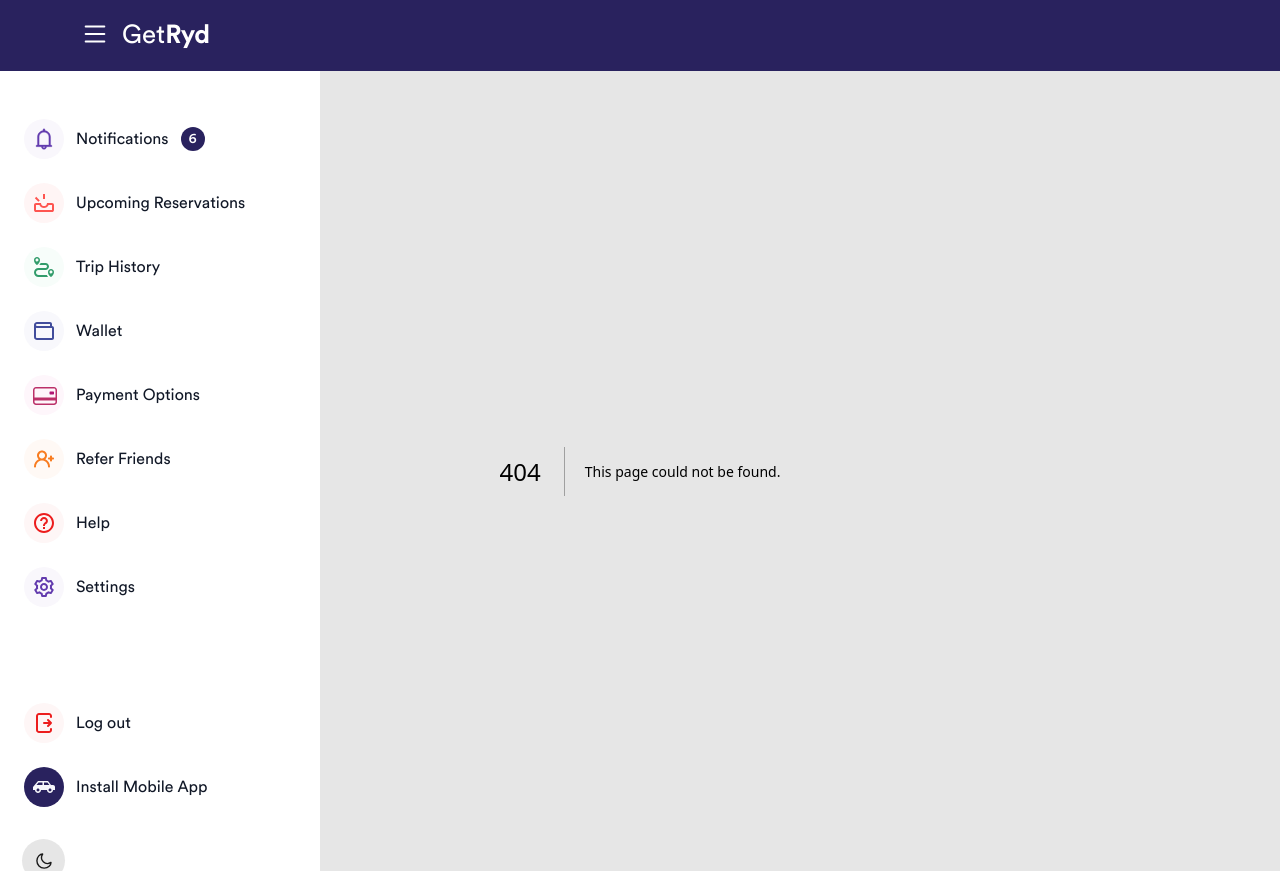
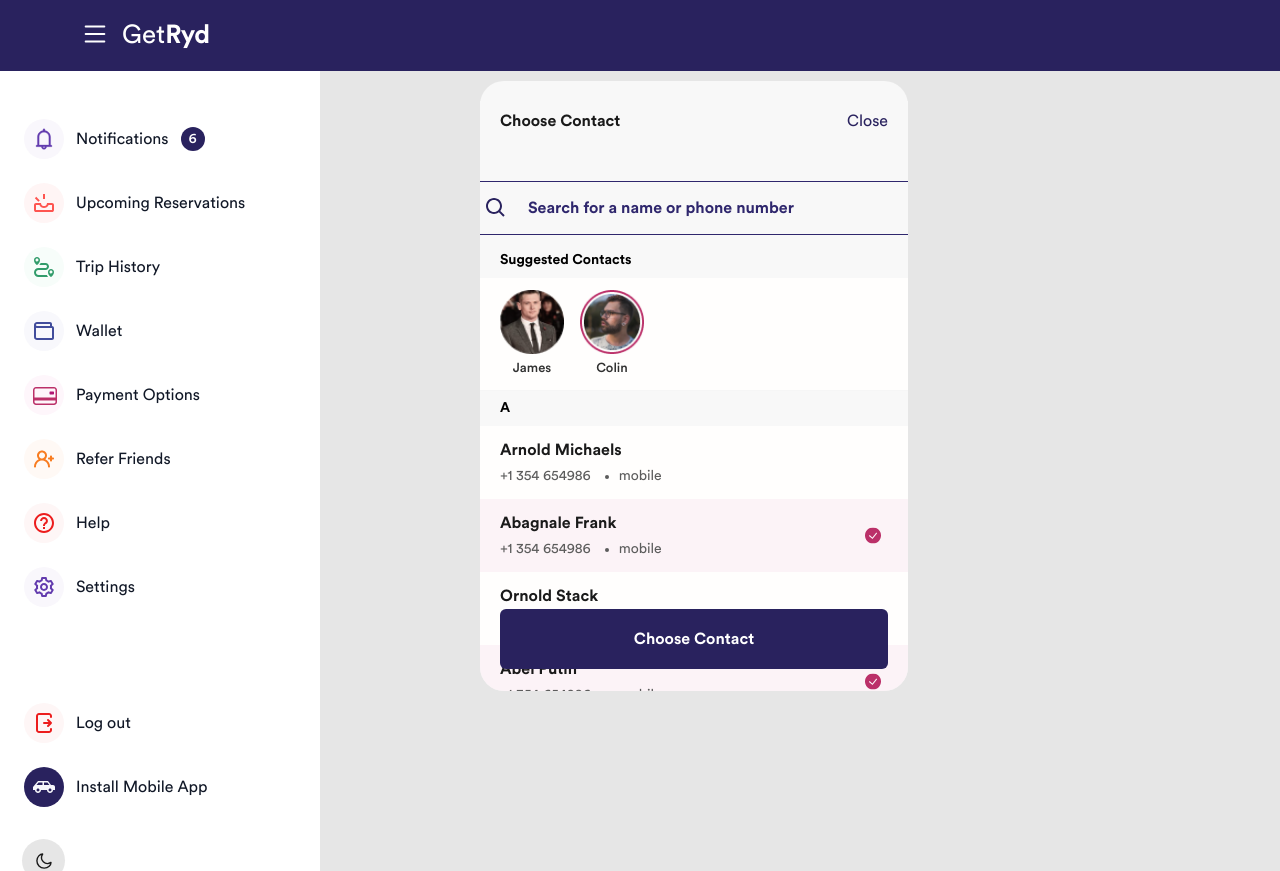
Before and after one commit to shohan-ch/ride-sharing-platform, a Next.js app: page /request_ride/sharetrip_contact_list in a window 1280 px wide. Before the commit this address had no page. Built offline with nearby package versions, Linux system fonts and the light colour scheme.

Commit message:
request ride pages some fix

```diff
--- /dev/null
+++ b/src/components/RequestRide/ShareContactList/ShareContactListView.jsx
@@ -0,0 +1,104 @@
+import InputFieldWithIcon from "@/components/Forms/InputFieldWithIcon";
+import ContactList from "@/components/Utils/List/ContactList";
+import RequestRideShareContactList from "@/components/Utils/List/RequestRideShareContactList";
+import Link from "next/link";
+import Router from "next/router";
+const ShareContactListView = () => {
+  const clickHandeler = () => {
+    Router.push("/request_ride");
+  };
+  let getContacts = [
+    {
+      name: "Arnold Michaels",
+      mobile: "+1 354 654986",
+      type: "mobile",
+    },
+    {
+      name: "Abagnale Frank",
+      mobile: "+1 354 654986",
+      type: "mobile",
+      status: true,
+    },
+    {
+      name: "Ornold Stack",
+      mobile: "+1 354 654986",
+      type: "mobile",
+    },
+    {
+      name: "Abel Putin",
+      mobile: "+1 354 654986",
+      type: "mobile",
+      status: true,
+    },
+  ];
+  let suggestedContacts = [
+    {
+      name: "James",
+      image: "Ellipse 23james.png",
+    },
+    {
+      name: "Colin",
+      image: "Frame 145.png",
+    },
+  ];
+  return (
+    <>
+      <section className="sec items-center justify-center md:block md:h-full md:w-full lg:flex lg:justify-start lg:pl-[480px] lg:pt-[10px] 2xs:block 2xs:h-full 2xs:w-full">
+        <div className="wrapper relative h-full bg-gray-1 pt-5 dark:bg-dark-bg sm:dark:border-0 lg:w-[428px] lg:rounded-3xl lg:dark:border 2xl:min-h-[85vh] 3xl:min-h-[88vh] 2xs:w-auto 2xs:pb-10 2xs:dark:border-0">
+          <div className="h-full overflow-y-auto overflow-x-hidden rounded-b-3xl border-0 dark:bg-dark-bg sm:pt-0 sm:text-left lg:h-[450px] lg:pt-0 xl:h-[590px] 2xl:h-[490px] 3xl:h-[750px] 2xs:px-0 2xs:pt-0 2xs:text-left">
+            <div className="flex items-center justify-between bg-gray-1 px-5 pt-2 pb-[30px] dark:bg-dark-bg md:pb-12">
+              <h1 className="t font-extrabold text-black dark:text-white 2xl:text-22 3xl:text-[24px] 2xs:text-[18px]">
+                Choose Contact
+              </h1>
+              <Link
+                href="/account_setting/trusted_contact"
+                className="text-bold text-[16px] text-[#29225E] dark:text-white"
+              >
+                Close
+              </Link>
+            </div>
+
+            <InputFieldWithIcon
+              leftIconName="searchHelp"
+              placeholder="Search for a name or phone number"
+              className=" !rounded-none border-y-[1px] border-[#2F276D] bg-gray-1 py-3 pl-12 placeholder:text-[#2F276D]"
+            />
+
+            <div className="dark:bg- mb-16 w-full bg-gray-1">
+              <h1 className="py-[7px] pl-5 text-[12px] font-bold dark:text-white  md:text-[14px]">
+                Suggested Contacts
+              </h1>
+              <div className="flex items-start gap-4 border-b-[1px] border-[#F6F6F6] bg-bg-color px-5 py-3 dark:border-[#383838] dark:bg-dark-bg">
+                {/* Suggested Contatcs */}
+                {suggestedContacts.length > 0 &&
+                  suggestedContacts.map((contact, index) => (
+                    <RequestRideShareContactList
+                      name={contact.name}
+                      image={contact.image}
+                    />
+                  ))}
+              </div>
+
+              <h1 className="py-[7px] pl-5 text-[12px] font-bold dark:text-white md:text-[14px]">
+                A
+              </h1>
+
+              <ContactList contacts={getContacts} />
+            </div>
+
+            <div className="mt-5 mb-10 px-5">
+              <button
+                onClick={clickHandeler}
+                className="rounded-5 shadow-one dark:shadow-dark absolute left-0 right-0 mx-5 flex items-center justify-center rounded-md border-2 border-transparent bg-primary-500 py-4 text-base font-semibold text-white hover:bg-primary-hover hover:text-white focus:border-blue-500 focus:ring-blue-500 disabled:cursor-default disabled:opacity-70 dark:bg-primary dark:hover:bg-primary-500 md:bottom-0 lg:absolute lg:bottom-[22px] 2xs:fixed 2xs:bottom-[8px] 2xs:left-0 2xs:right-0"
+              >
+                Choose Contact
+              </button>
+            </div>
+          </div>
+        </div>
+      </section>
+    </>
+  );
+};
+
+export default ShareContactListView;
--- a/src/components/RequestRide/ShareTripContact/ShareTripContactView.jsx
+++ b/src/components/RequestRide/ShareTripContact/ShareTripContactView.jsx
@@ -1,7 +1,20 @@
 import Button from "@/components/Utils/Button/Button";
 import IconSvg from "@/icons/IconSvg";
 import Link from "next/link";
+import RequestRideShareContactList from "@/components/Utils/List/RequestRideShareContactList";
+
 const ShareTripContactView = () => {
+  let suggestedContacts = [
+    {
+      name: "James",
+      image: "Ellipse 23james.png",
+    },
+    {
+      name: "Colin",
+      image: "Frame 145.png",
+    },
+  ];
+
   return (
     <>
       <section className="sec items-center justify-center md:block md:h-full md:w-full lg:flex lg:justify-start lg:pl-[480px] lg:pt-[10px] 2xs:block 2xs:h-full 2xs:w-full">
@@ -50,26 +63,13 @@ const ShareTripContactView = () => {
                     </div>
                   </Link>
                   {/* List  */}
-                  <div className="w-[64px] text-center" id="share-contact">
-                    <img
-                      src="/assets/images/request_ride/Ellipse 23james.png"
-                      alt=""
-                      className=" w-[64px]"
-                    />
-                    <p className="mt-1 text-[13px] font-[450] text-[#303030] dark:text-gray-1 ">
-                      James
-                    </p>
-                  </div>
-                  <div className="w-[64px] text-center" id="share-contact-2">
-                    <img
-                      src="/assets/images/request_ride/Frame 145.png"
-                      alt=""
-                      className="w-full "
-                    />
-                    <p className="mt-1 text-[13px] font-[450] text-[#303030] dark:text-gray-1 ">
-                      Collin
-                    </p>
-                  </div>
+                  {suggestedContacts.length > 0 &&
+                    suggestedContacts.map((contact, index) => (
+                      <RequestRideShareContactList
+                        name={contact.name}
+                        image={contact.image}
+                      />
+                    ))}
                 </div>
               </div>
 
--- /dev/null
+++ b/src/components/Utils/List/RequestRideShareContactList.jsx
@@ -0,0 +1,23 @@
+const RequestRideShareContactList = (props) => {
+  const { name, image, handleClick } = props;
+  return (
+    <>
+      <div
+        className="w-[64px] text-center"
+        id="share-contact"
+        onClick={handleClick}
+      >
+        <img
+          src={"/assets/images/request_ride/" + image}
+          alt=""
+          className=" w-[64px]"
+        />
+        <p className="mt-1 text-[13px] font-[450] text-[#303030] dark:text-gray-1 ">
+          {name}
+        </p>
+      </div>
+    </>
+  );
+};
+
+export default RequestRideShareContactList;
--- /dev/null
+++ b/src/pages/request_ride/sharetrip_contact_list.js
@@ -0,0 +1,7 @@
+import ShareContactListView from "@/components/RequestRide/ShareContactList/ShareContactListView";
+
+const ShareTripContactPage = () => {
+  return <ShareContactListView />;
+};
+
+export default ShareTripContactPage;
```
